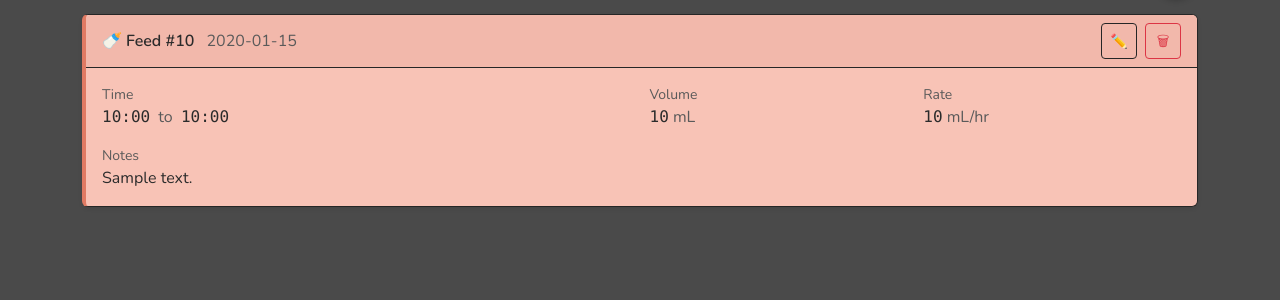
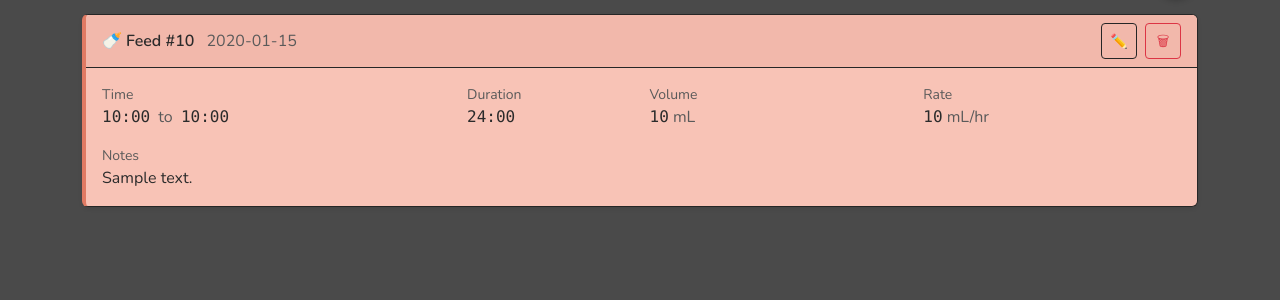
Before and after one commit to supersaiyoon/eli-care-log, a Flask app: page /feed in a window 1280 px wide. Shown: the part 180-480 px from the top of the page. Run offline with Flask 3, Linux system fonts and the light colour scheme; tables that the repository leaves empty hold one stand-in row (values such as "Sample post"); parts of the project's set-up code (start-up, migrations or seed data) failed here and were passed over.

Commit message:
Show duration of completed feeds in feed list

```diff
--- a/models.py
+++ b/models.py
@@ -1,3 +1,4 @@
+from datetime import datetime, timedelta
 from flask_sqlalchemy import SQLAlchemy
 from sqlalchemy import Enum
 
@@ -39,6 +40,20 @@ class Feed(db.Model):
             return "incomplete"
         return "complete"
 
+    @property
+    def duration_min(self):
+        if self.end_time is None:
+            return None
+
+        start_dt = datetime.combine(self.date, self.start_time)
+        end_dt = datetime.combine(self.date, self.end_time)
+
+        # Handle feed crossing midnight
+        if end_dt <= start_dt:
+            end_dt += timedelta(days=1)
+
+        return int((end_dt - start_dt).total_seconds() // 60)
+
 class Medication(db.Model):
     __tablename__ = "medication"
 
--- a/templates/feed_list.html
+++ b/templates/feed_list.html
@@ -51,13 +51,24 @@
 
             <div class="card-body">
                 <div class="row g-3">
-                    <div class="col-12 col-md-6">
+                    <div class="col-6 col-md-4">
                         <div class="text-muted small">Time</div>
                         <div>
                             <span class="mono">{{ f.start_time.strftime('%H:%M') if f.start_time else '' }}</span>
                             <span class="text-muted mx-1">to</span>
                             {% if f.end_time %}
                                 <span class="mono">{{ f.end_time.strftime('%H:%M') }}</span>
+                            {% else %}
+                                <span class="text-muted">TBD</span>
+                            {% endif %}
+                        </div>
+                    </div>
+
+                    <div class="col-6 col-md-2">
+                        <div class="text-muted small">Duration</div>
+                        <div>
+                            {% if f.duration_min is not none %}
+                                <span class="mono">{{ f.duration_min | minutes_to_hhmm }}</span>
                             {% else %}
                                 <span class="text-muted">TBD</span>
                             {% endif %}
```
